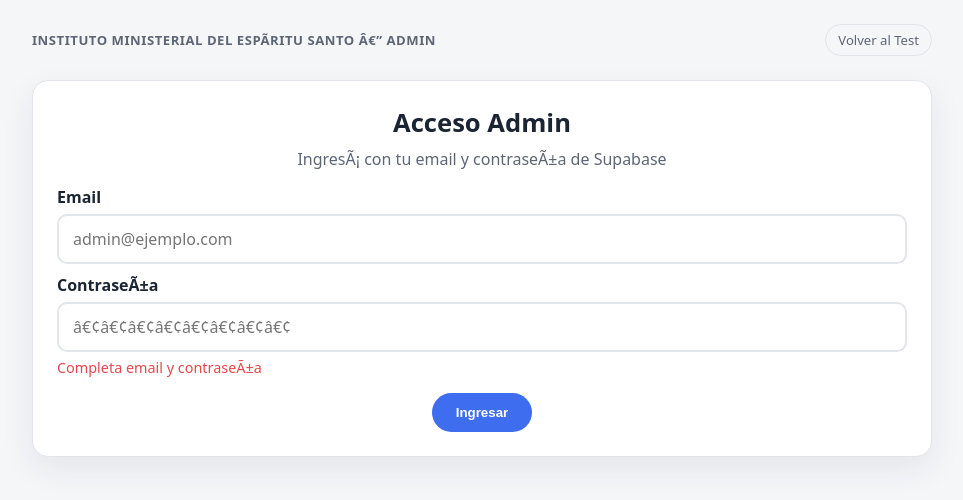
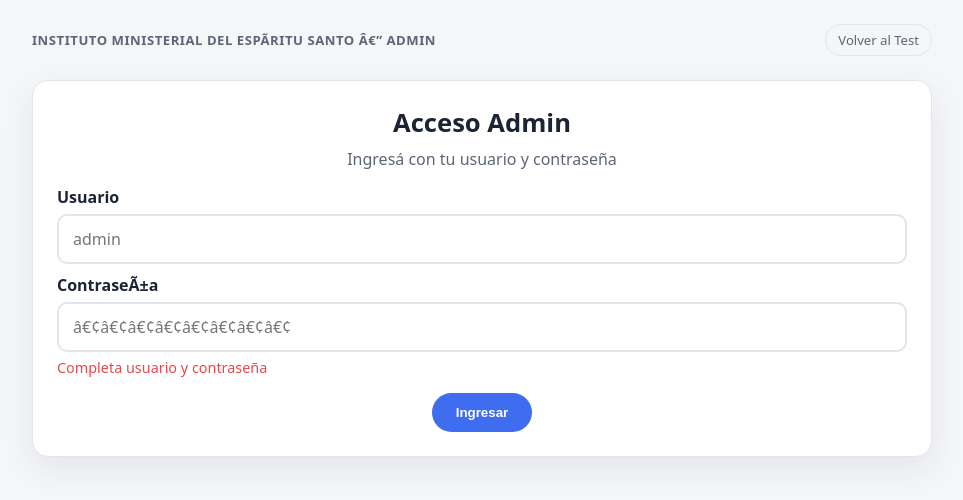
Before and after one commit to LosAgentesIA/Test-Dones-y-Ministerios, a plain HTML site: page admin.html in a window 1280 px wide. Both pictures are taken after a click on the button "Ingresar". Shown: the whole page, without its empty margins (158-1121 px from the left). Drawn offline with nearby package versions, Linux system fonts and the light colour scheme.

Commit message:
Admin login por usuario admin / Admin123

```diff
--- a/admin.html
+++ b/admin.html
@@ -45,8 +45,8 @@
 <main>
   <div id="vista-login" class="card">
     <h1>Acceso Admin</h1>
-    <p style="text-align:center;color:var(--texto-suave);margin-bottom:16px">IngresÃ¡ con tu email y contraseÃ±a de Supabase</p>
-    <div class="campo"><label for="login-email">Email</label><input id="login-email" type="email" placeholder="admin@ejemplo.com"></div>
+    <p style="text-align:center;color:var(--texto-suave);margin-bottom:16px">Ingresá con tu usuario y contraseña</p>
+    <div class="campo"><label for="login-email">Usuario</label><input id="login-email" type="text" placeholder="admin"></div>
     <div class="campo" style="margin-top:10px"><label for="login-pass">ContraseÃ±a</label><input id="login-pass" type="password" placeholder="â€¢â€¢â€¢â€¢â€¢â€¢â€¢â€¢"></div>
     <p id="login-error" class="error oculto"></p>
     <div style="text-align:center;margin-top:16px"><button id="btn-login" class="btn-primario">Ingresar</button></div>
@@ -136,10 +136,11 @@ function renderPersonas(data){
 }
 
 $("#btn-login").addEventListener("click", async ()=>{
-  const email = $("#login-email").value.trim();
+  let email = $("#login-email").value.trim();
   const password = $("#login-pass").value;
+  if(email.toLowerCase() === "admin") email = "admin@imes.local";
   $("#login-error").classList.add("oculto");
-  if(!email || !password){ $("#login-error").textContent="Completa email y contraseÃ±a"; $("#login-error").classList.remove("oculto"); return; }
+  if(!email || !password){ $("#login-error").textContent="Completa usuario y contraseña"; $("#login-error").classList.remove("oculto"); return; }
   const { error } = await supabaseClient.auth.signInWithPassword({ email, password });
   if(error){ $("#login-error").textContent=error.message; $("#login-error").classList.remove("oculto"); }
   else mostrarAdmin();
```
